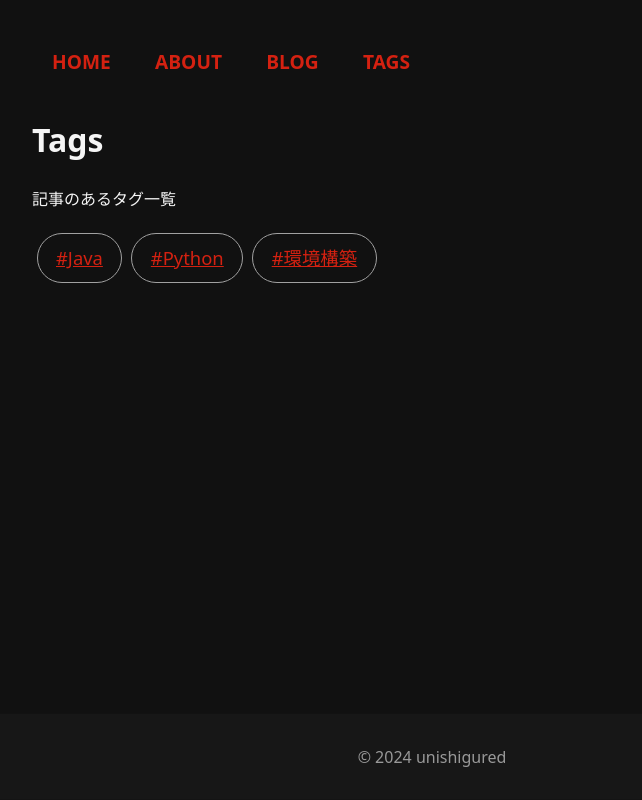
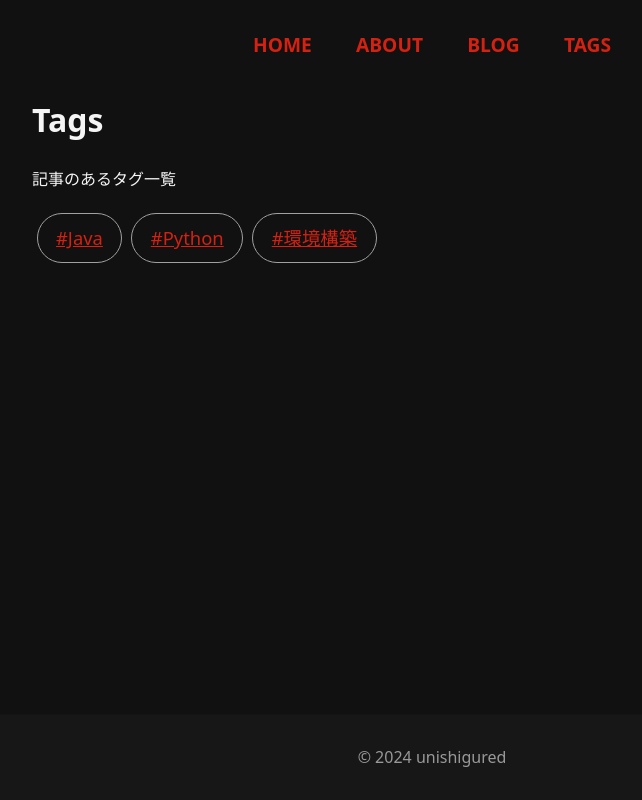
Before and after one commit to unishigure/astro-tiken, an Astro site: page /tags in a window 1280 px wide. Shown: the whole page, without its empty margins (208-850 px from the left). Built offline with nearby package versions, Linux system fonts and the light colour scheme; Astro itself is replaced by a stand-in of ours.

Commit message:
:lipstick:style: "header, ScrollBar"

```diff
--- a/src/components/Header.astro
+++ b/src/components/Header.astro
@@ -9,3 +9,12 @@ import Navigation from "@components/Navigation.astro";
     <Navigation />
   </nav>
 </header>
+
+<style>
+  header {
+    padding-top: 1rem;
+
+    display: flex;
+    justify-content: center;
+  }
+</style>
--- a/src/layouts/Layout.astro
+++ b/src/layouts/Layout.astro
@@ -21,8 +21,8 @@ const { title } = Astro.props;
     <title>{title}</title>
   </head>
   <body>
+    <Header />
     <main>
-      <Header />
       <slot />
     </main>
     <Footer />
@@ -61,6 +61,7 @@ const { title } = Astro.props;
 
     margin: auto;
     padding: 2rem;
+    padding-top: 0;
 
     font-size: 16px;
     line-height: 1.6;
@@ -89,4 +90,14 @@ const { title } = Astro.props;
       width: 800px;
     }
   }
+
+  ::-webkit-scrollbar {
+    width: 5px;
+    height: 8px;
+  }
+
+  ::-webkit-scrollbar-thumb {
+    background-color: #d4211175;
+    border-radius: 100px;
+  }
 </style>
--- a/src/pages/index.astro
+++ b/src/pages/index.astro
@@ -20,6 +20,7 @@ import workingMarieImg from "@assets/workingMarie.png";
 <style>
   #top-logo {
     font-size: 4rem;
+    margin-top: 2rem;
 
     display: flex;
     align-items: center;
```
